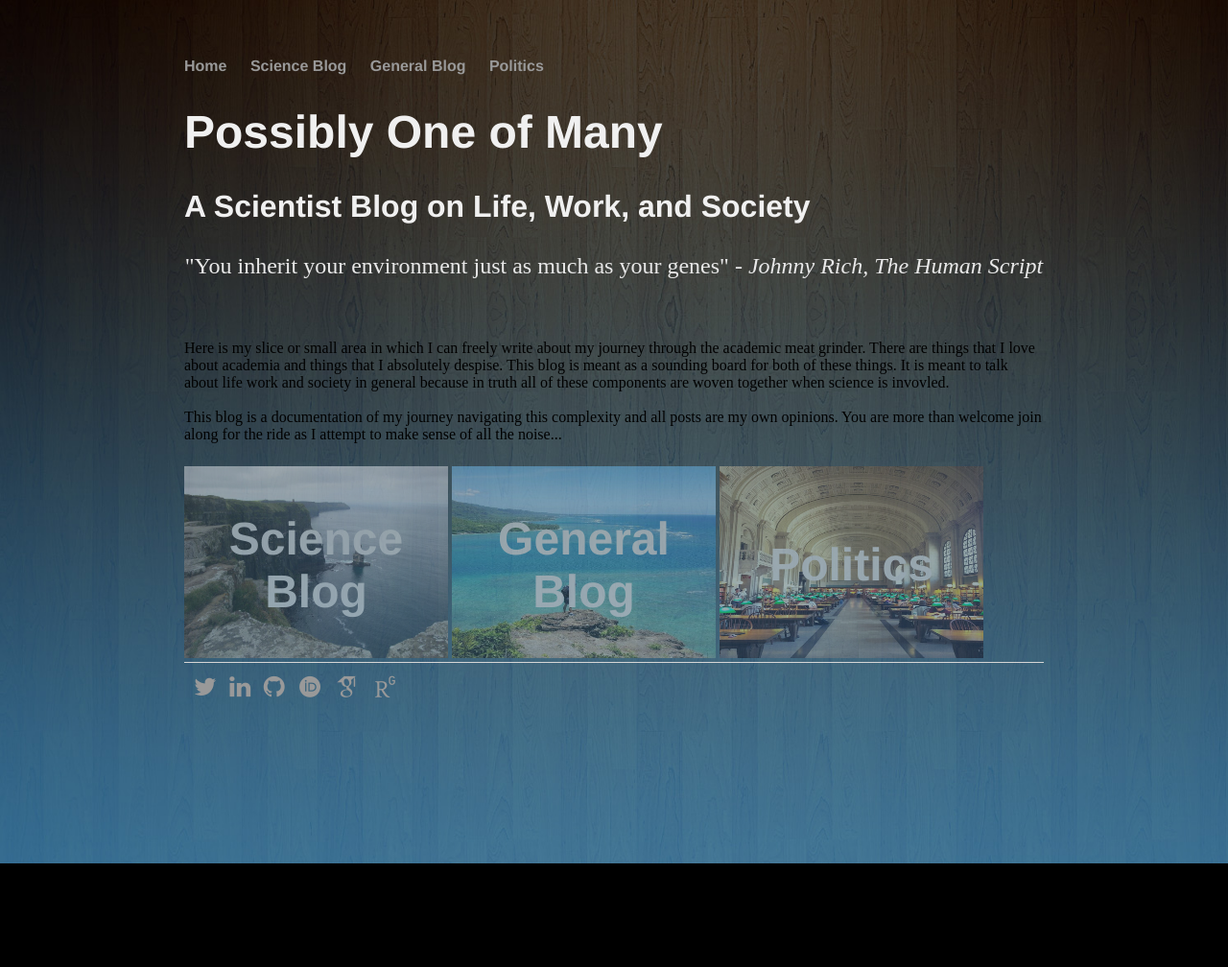
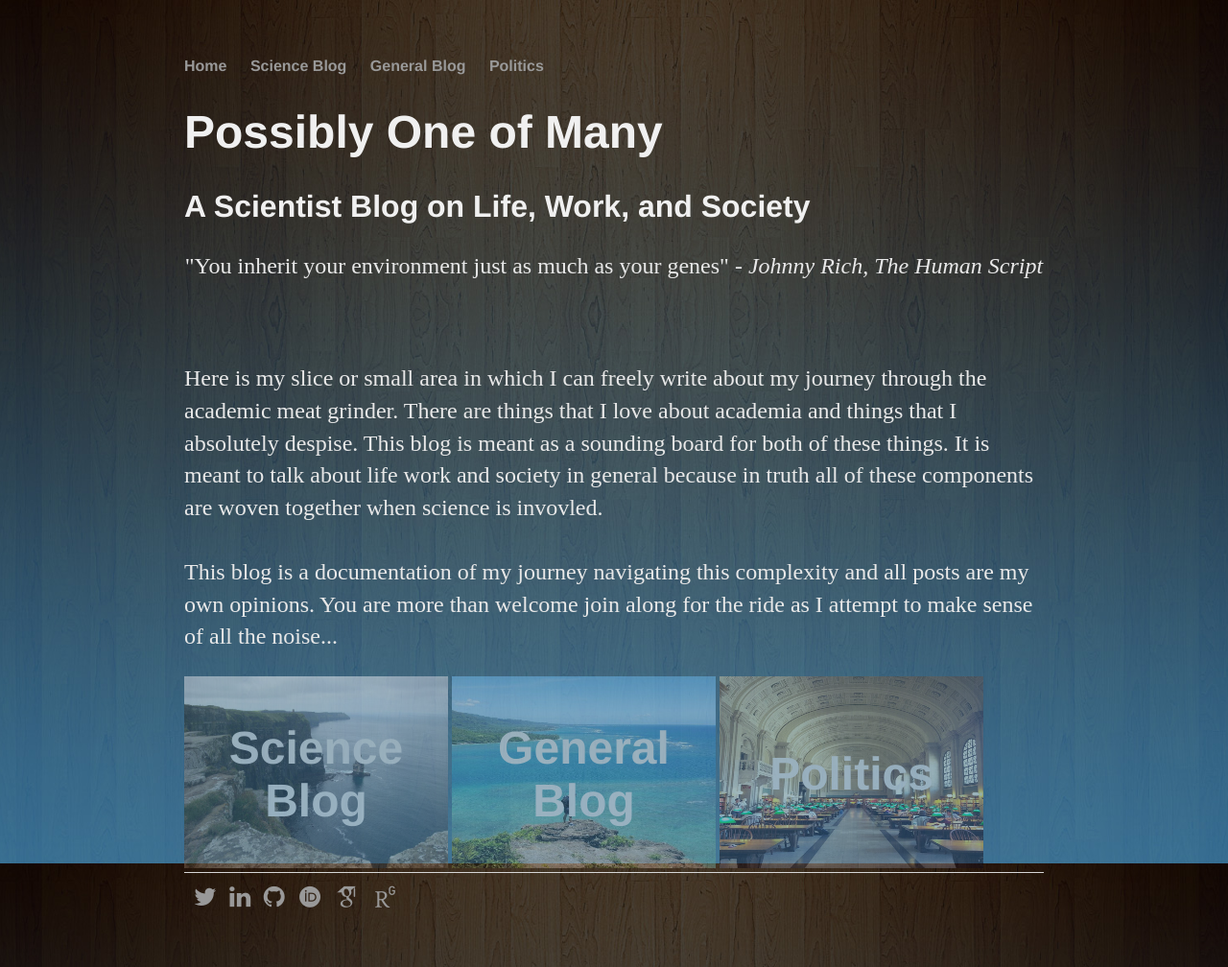
Before and after one commit to marcsze/marcsze.github.io, a Jekyll site: the page built from index.html, in a window 1280 px wide. Shown: the whole page at 96% size. Built offline with Jekyll 4.4.1, drawn with Linux system fonts in a browser that asks for light colours; some web fonts are replaced; before the commit the page ends 900 px from its top, so only the background shows below that.

Commit message:
update paragaphing

```diff
--- a/index.html
+++ b/index.html
@@ -5,8 +5,9 @@ title: Possibly One of Many
 <div class="blurb">
 	<h1>Possibly One of Many</h1>
 	<h2>A Scientist Blog on Life, Work, and Society</h2>
-	<center><p>"You inherit your environment just as much as your genes" - <em>Johnny Rich, The Human Script</em></center>
+	<center><p>"You inherit your environment just as much as your genes" - <em>Johnny Rich, The Human Script</em></center></p>
 	<br><br>
+	<p>
 	Here is my slice or small area in which I can freely write about my journey through the academic meat grinder. There are things
 	that I love about academia and things that I absolutely despise. This blog is meant as a sounding board for both of these things.
 	It is meant to talk about life work and society in general because in truth all of these components are woven together when
```
